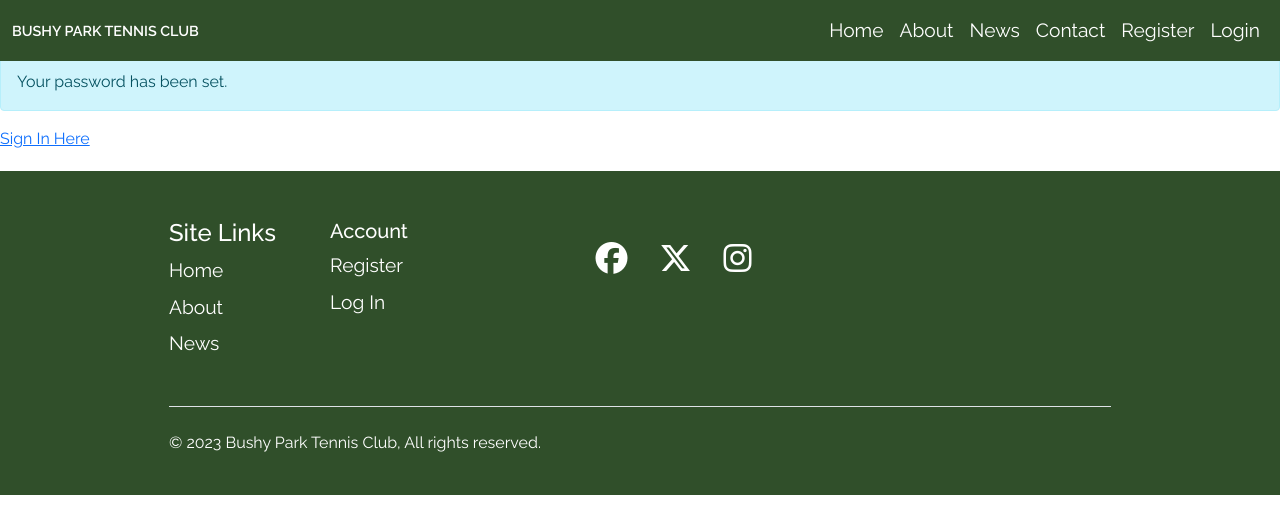
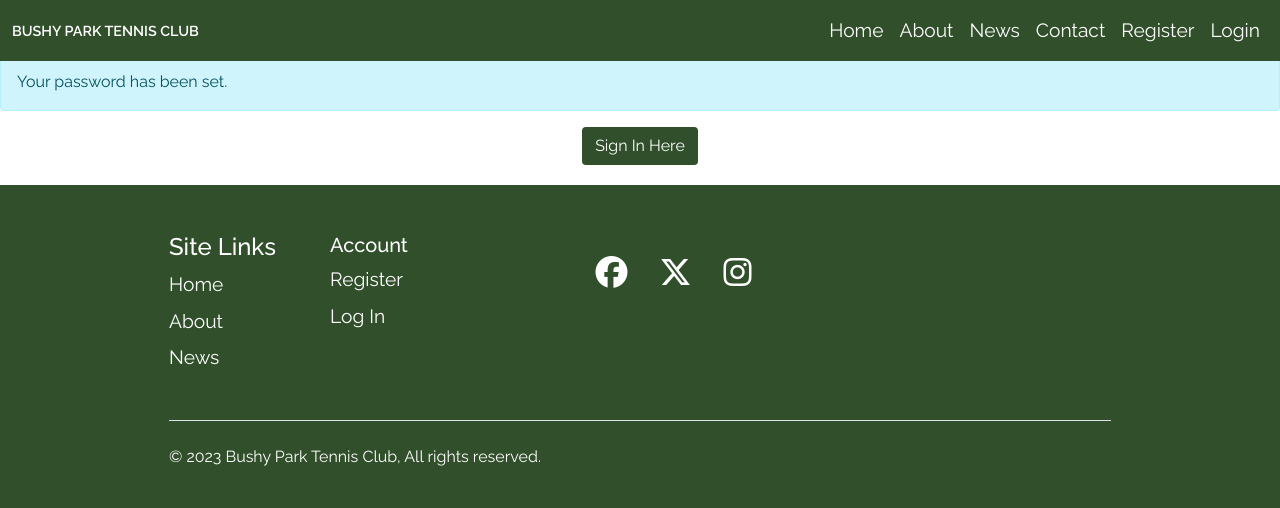
Before and after one commit to LewisMDillon/bushy-park-tennis-club-ld, a Django app: page /password-reset-complete/ in a window 1280 px wide. Shown: the top 508 px of the page. Run offline with Django 3.2, Linux system fonts and the light colour scheme; some libraries are stand-ins or nearby versions.

Commit message:
Add styling for password reset confirmation page

```diff
--- a/users/templates/users/password_reset_complete.html
+++ b/users/templates/users/password_reset_complete.html
@@ -3,5 +3,7 @@
     <div class="alert alert-info">
         Your password has been set.
     </div>
-    <a href="{% url 'login' %}">Sign In Here</a>
+    <div id="password-reset-complete-button-container">
+        <a class="btn green-button text-center" href="{% url 'login' %}">Sign In Here</a>
+    </div>
 {% endblock content %}
--- a/website/static/website/style.css
+++ b/website/static/website/style.css
@@ -794,7 +794,7 @@ input.picker[type="date"]::-webkit-calendar-picker-indicator {
   justify-content: center;
 }
 
-#hint_id_username, #hint_id_password1, #hint_id_password2 {
+#hint_id_username, #hint_id_password1, #hint_id_password2, #hint_id_new_password1{
   display: none;
 }
 
@@ -876,3 +876,8 @@ input.picker[type="date"]::-webkit-calendar-picker-indicator {
   display: flex;
   justify-content: center;
 }
+
+#password-reset-complete-button-container {
+  display: flex;
+  justify-content: center;
+}
```
